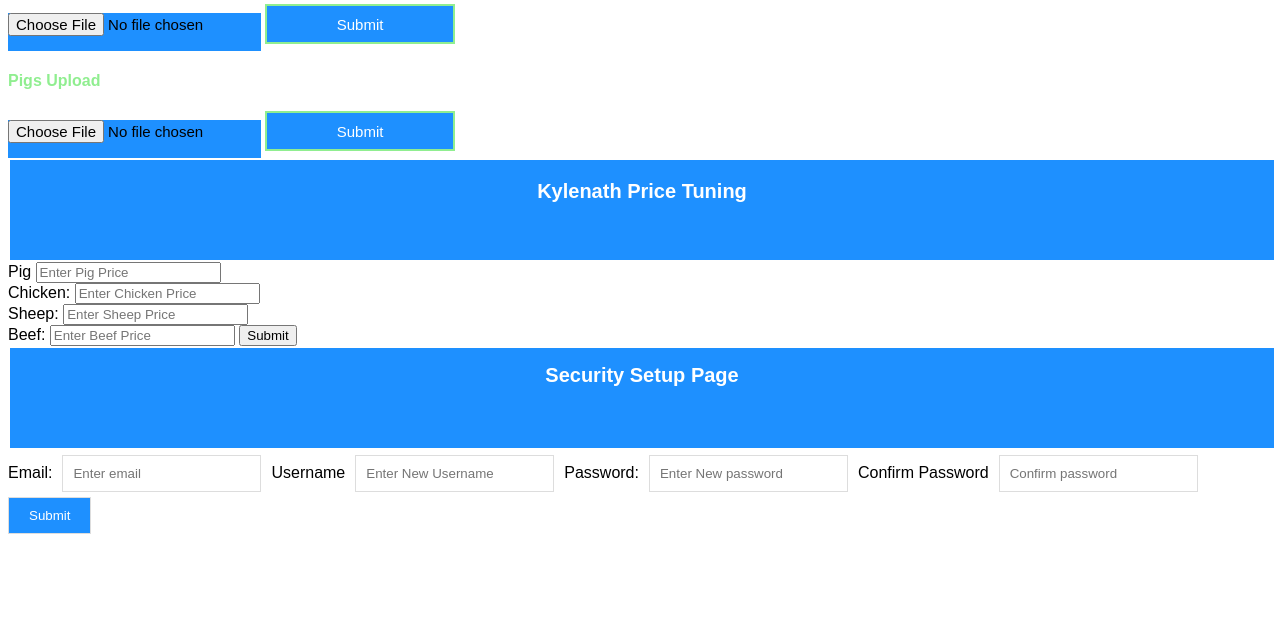
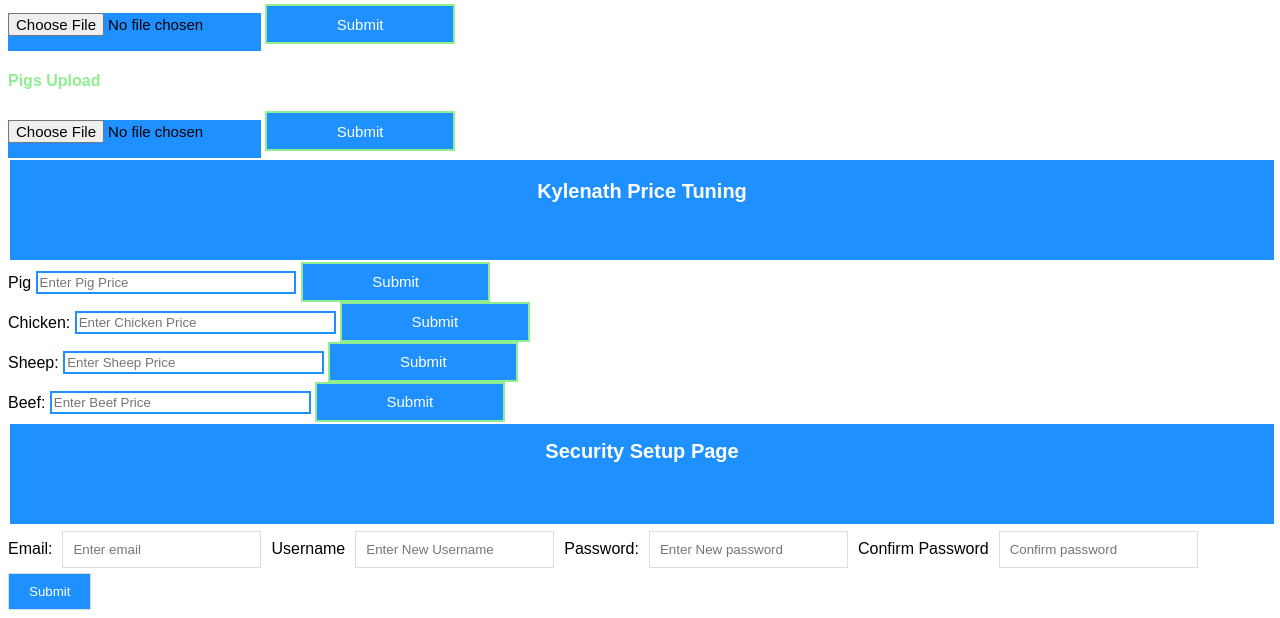
Before and after one commit to Clyde-A/enterprise, a Flask app: page /admin in a window 1280 px wide. Shown: the part 581-1199 px from the top of the page. Before the commit the page ends 1115 px from the top, so only its background shows below. Run offline with Flask 2, Linux system fonts and the light colour scheme.

Commit message:
Update admin.html

```diff
--- a/templates/admin.html
+++ b/templates/admin.html
@@ -215,20 +215,23 @@ color:black;
 </div>
 <form action="{{url_for("pig_price")}}" method="POST">
   <label for="pig">Pig</label>
-  <input type="number" id="email" placeholder="Enter Pig Price" name="pig">
+  <input style="height:17px ; width:20% ; border:2px solid dodgerblue " type="number" id="email" placeholder="Enter Pig Price" name="pig">
+  <input  class="sbt" type="submit">
  </form>
   <form action="{{url_for("chicken_price")}}" method="POST">
   <label for="chicken">Chicken:</label>
-  <input type="number" id="pwd" placeholder="Enter Chicken Price" name="chicken">
+  <input style="height:17px ; width:20% ; border:2px solid dodgerblue " type="number" id="pwd" placeholder="Enter Chicken Price" name="chicken">
+   <input  class="sbt" type="submit">
   </form>
    <form action="{{url_for("sheep_price")}}" method="POST">
    <label for="sheep">Sheep:</label>
-  <input type="number" id="pwd" placeholder="Enter Sheep Price" name="sheep">
+  <input style="height:17px ; width:20% ; border:2px solid dodgerblue " type="number" id="pwd" placeholder="Enter Sheep Price" name="sheep">
+  <input  class="sbt" type="submit">
  </form>
  <form action="{{url_for("beef_price")}}" method="POST">
    <label for="beef">Beef:</label>
-     <input type="number" id="pwd" placeholder="Enter Beef Price " name="beef">
-  <button type="submit">Submit</button>
+     <input style="height:17px ; width:20% ; border:2px solid dodgerblue " type="number" id="pwd" placeholder="Enter Beef Price " name="beef">
+  <input  class="sbt" type="submit">
 </form>
 
 <div class="admin">
```
